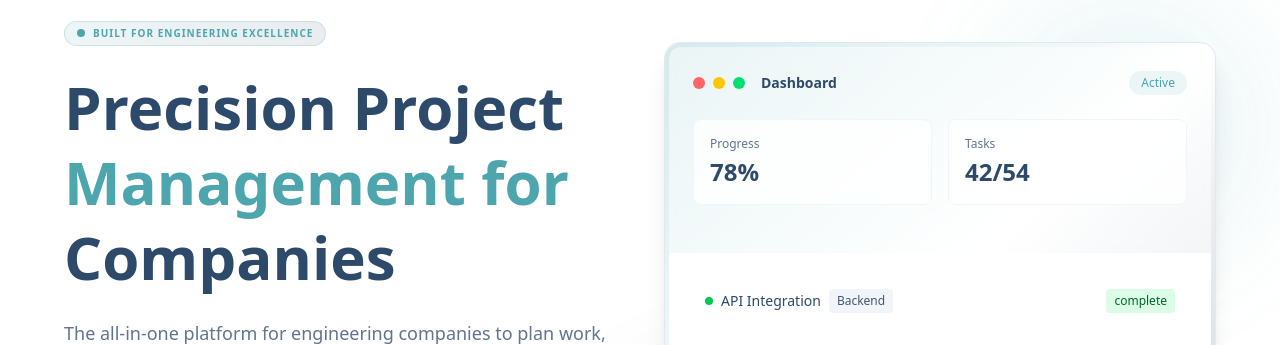
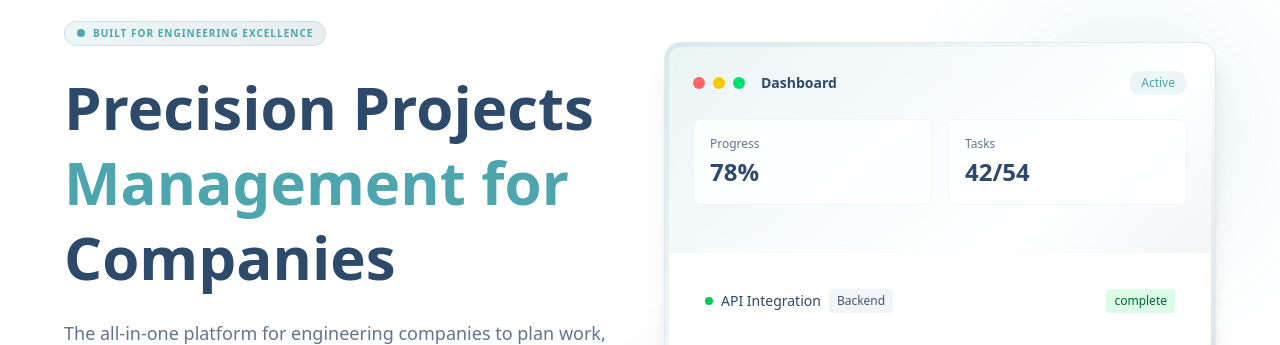
Before and after one commit to eldugasa/Internship-Project, a React (Vite) app in the folder frontend/: page / in a window 1280 px wide. Shown: the part 142-487 px from the top of the page. Built offline with nearby package versions, Linux system fonts and the light colour scheme; no server answers.

Commit message:
I edit herosection

```diff
--- a/frontend/src/Component/landing/HeroSection.jsx
+++ b/frontend/src/Component/landing/HeroSection.jsx
@@ -18,7 +18,7 @@ const HeroSection = () => {
             </div>
 
             <h1 className="text-3xl sm:text-4xl md:text-5xl lg:text-6xl font-black text-[#2D4A6B] leading-tight mb-4 sm:mb-6">
-              Precision Project
+              Precision Projects
               <br />
               <span className="text-[#4DA5AD]">Management for</span>
               <br />
```
